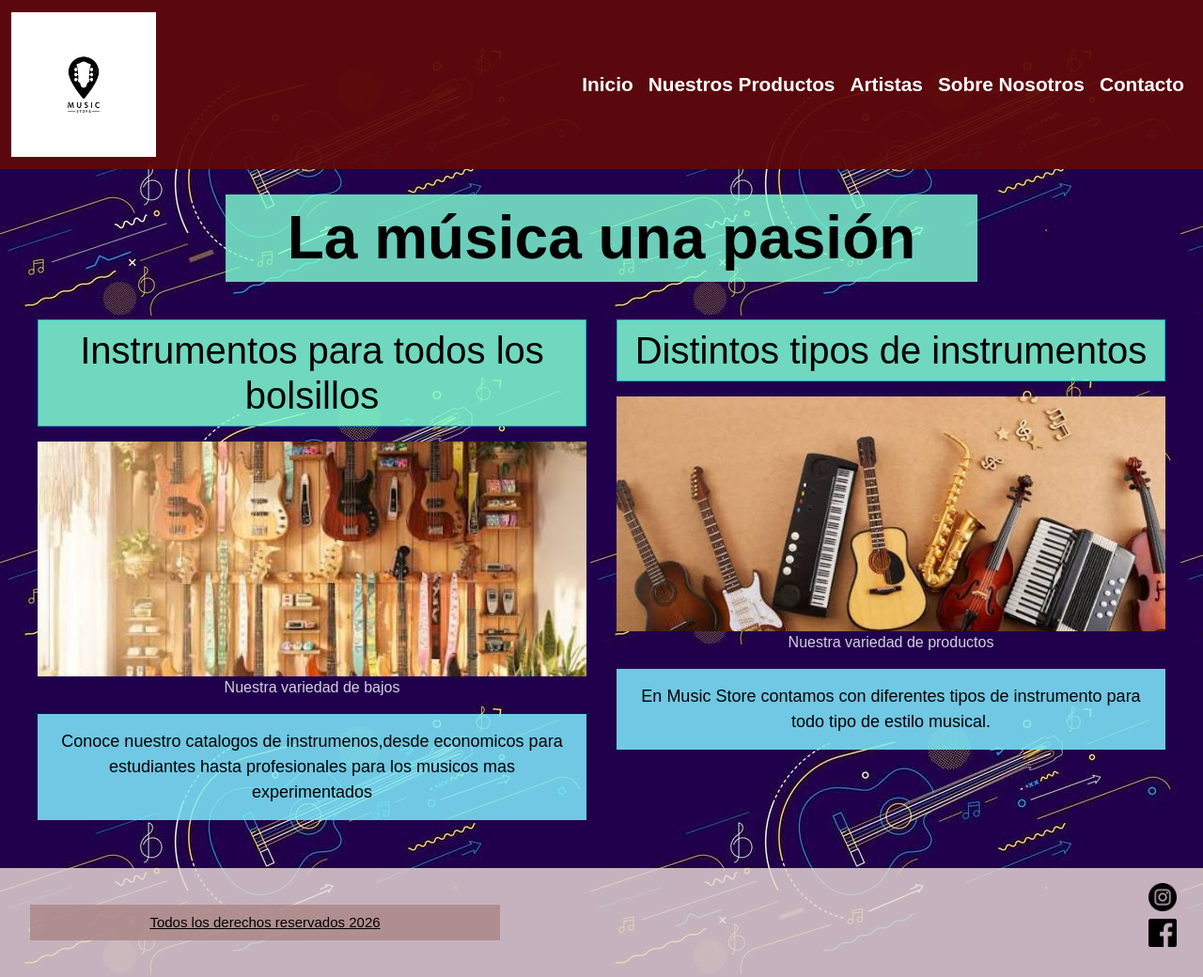
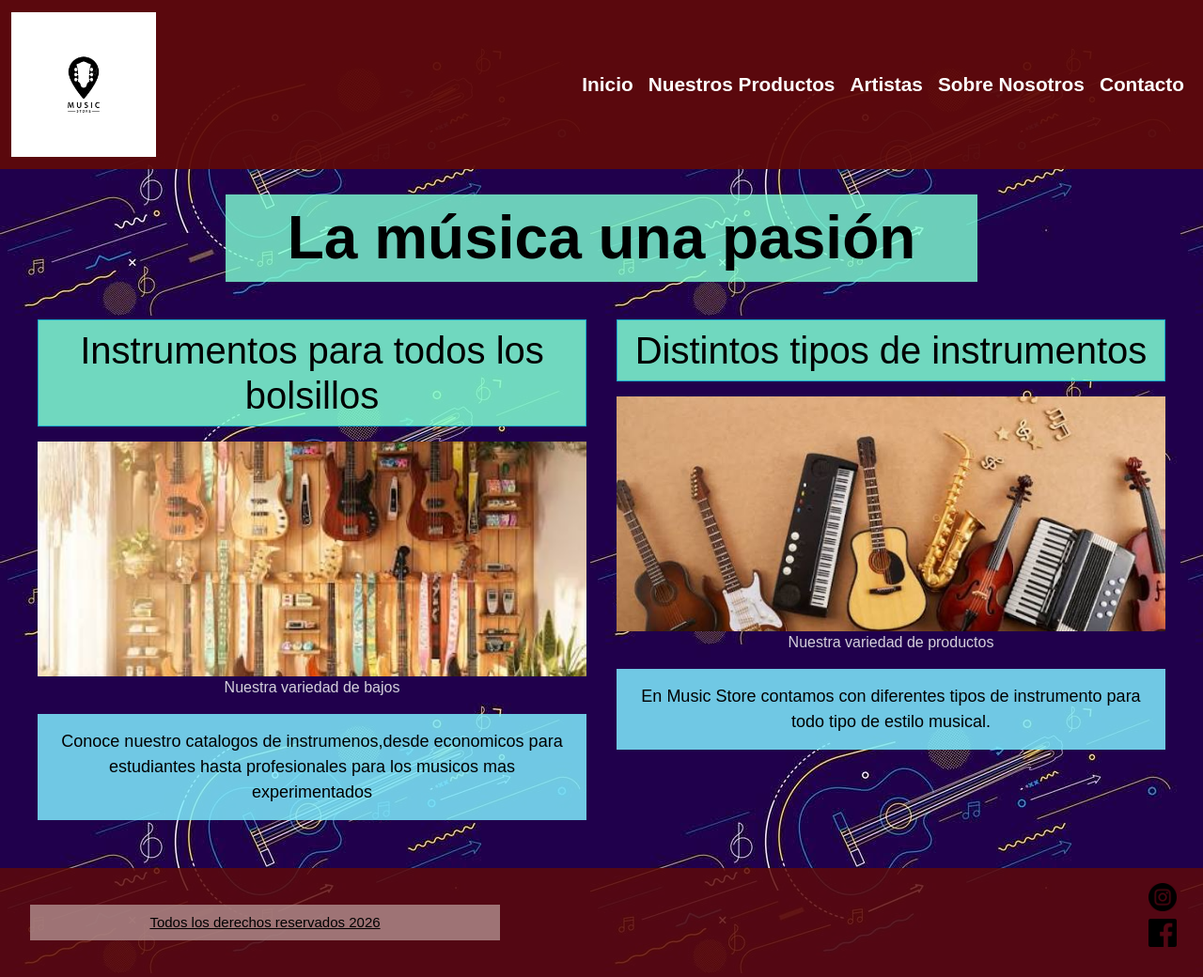
Before and after one commit to rodri20snd/coder-entregable-5-git, a plain HTML site: page index.html in a window 1280 px wide. Shown: the whole page at 94% size. Drawn offline with nearby package versions, Linux system fonts and the light colour scheme; a web font is replaced by a local one.

Commit message:
regreso el color antiguo en footer

```diff
--- a/css/style.css
+++ b/css/style.css
@@ -224,7 +224,7 @@ footer {font-family:"Stack Sans Headline", sans-serif;
  font-style: normal;
  font-size: 15px;
  text-decoration: underline;
- background-color: rgba(230, 213, 213, 0.836);
+ background-color: rgba(94, 9, 9, 0.836);
  width: 100%;
  padding: 1rem 2rem;
  display: flex;
```
